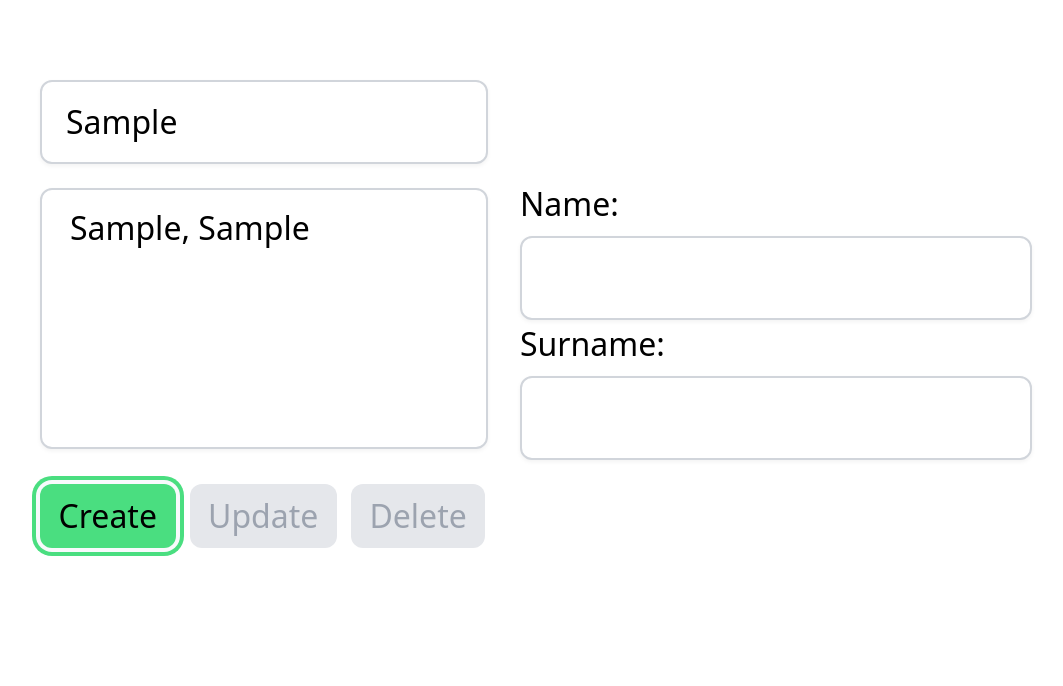
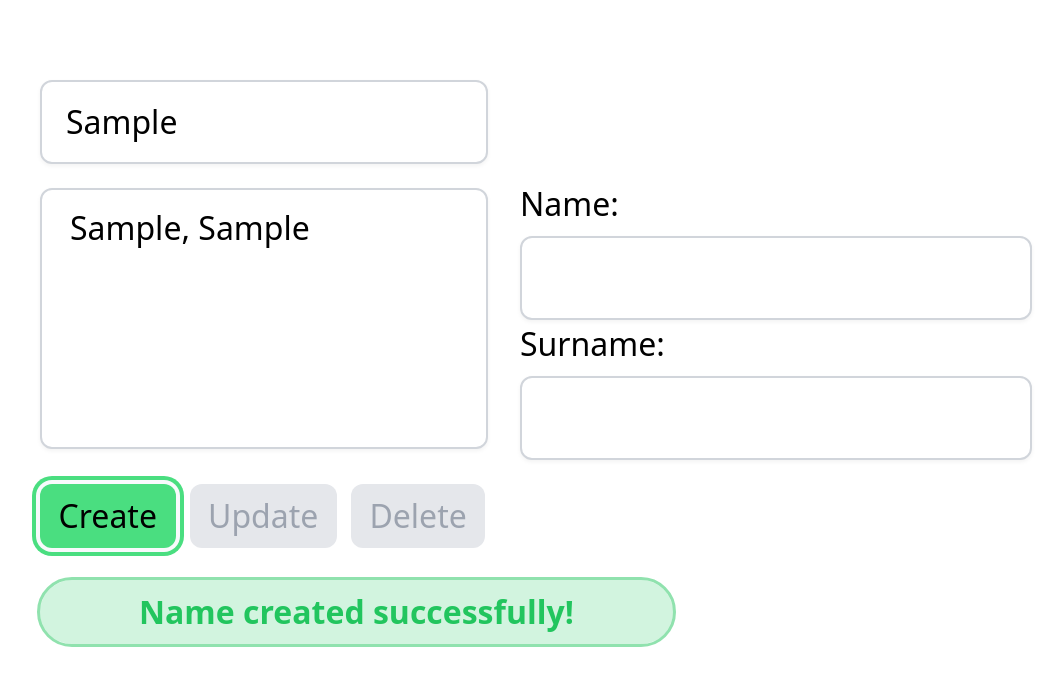
Before and after one commit to Juanescacha/Simple-crud, a Vue app: page / in a window 1280 px wide. Both pictures are taken after typing "Sample", "Sample", "Sample" into the empty fields and a click on the button "Create". Shown: the top 686 px of the page, without its empty margins (40-1103 px from the left). Built offline with nearby package versions, Linux system fonts and the light colour scheme.

Commit message:
feat: :goal_net: error message on UI

```diff
--- a/src/App.vue
+++ b/src/App.vue
@@ -8,6 +8,9 @@ const selected = ref('');
 const prefix = ref('');
 const first = ref('');
 const last = ref('');
+
+const message = ref('');
+const error = ref(false);
 
 const filteredNames = computed(() =>
   names.filter((n) =>
@@ -25,33 +28,51 @@ function create() {
     if (!names.includes(fullName)) {
       names.push(fullName);
       first.value = last.value = '';
+      updateMessage('Name created successfully!');
+    } else {
+      updateMessage('Name already exists', true);
     }
+  } else {
+    updateMessage('Invalid input', true);
   }
 }
 
 function update() {
   const fullName = `${last.value.trim()}, ${first.value.trim()}`;
-  if (hasValidInput() && selected.value && !names.includes(fullName)) {
-    const i = names.indexOf(selected.value);
-    names[i] = selected.value = fullName;
+  if (hasValidInput()) {
+    if (!names.includes(fullName)) {
+      const i = names.indexOf(selected.value);
+      names[i] = selected.value = fullName;
+      updateMessage('Name updated successfully!');
+    } else {
+      updateMessage('Name already exists', true);
+    }
+  } else {
+    updateMessage('Invalid input', true);
   }
 }
 
 function del() {
-  if (selected.value) {
-    const i = names.indexOf(selected.value);
-    names.splice(i, 1);
-    selected.value = first.value = last.value = '';
-  }
+  const i = names.indexOf(selected.value);
+  names.splice(i, 1);
+  selected.value = first.value = last.value = '';
+  updateMessage('Name deleted successfully!');
 }
 
 function hasValidInput() {
   const validNameRegex = /^[a-zA-Z]+$/;
   const name = first.value.trim();
   const surname = last.value.trim();
-
   return validNameRegex.test(name) && validNameRegex.test(surname);
 }
+
+const updateMessage = (msg, isError = false) => {
+  error.value = isError;
+  message.value = msg;
+  setTimeout(() => {
+    message.value = '';
+  }, 3000);
+};
 </script>
 
 <template>
@@ -117,6 +138,19 @@ function hasValidInput() {
       Delete
     </button>
   </div>
+  <Transition>
+    <span
+      v-if="message"
+      class="block font-bold outline w-[56.5%] p-1 px-4 rounded-full mt-4 text-center truncate"
+      :class="
+        error
+          ? 'bg-red-500/20  outline-red-500/50 text-red-500'
+          : 'bg-green-500/20  outline-green-500/50 text-green-500'
+      "
+    >
+      {{ message }}
+    </span>
+  </Transition>
 </template>
 
 <style>
@@ -138,4 +172,14 @@ select {
 button + button {
   margin-left: 7px;
 }
+
+.v-enter-active,
+.v-leave-active {
+  transition: opacity 0.2s ease;
+}
+
+.v-enter-from,
+.v-leave-to {
+  opacity: 0;
+}
 </style>
```
